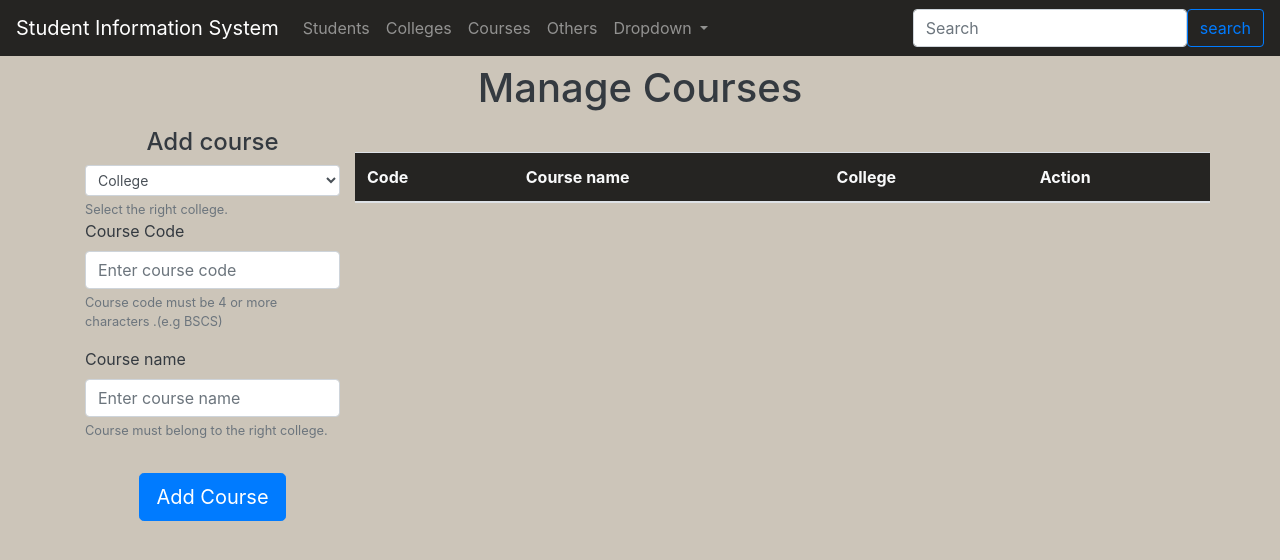
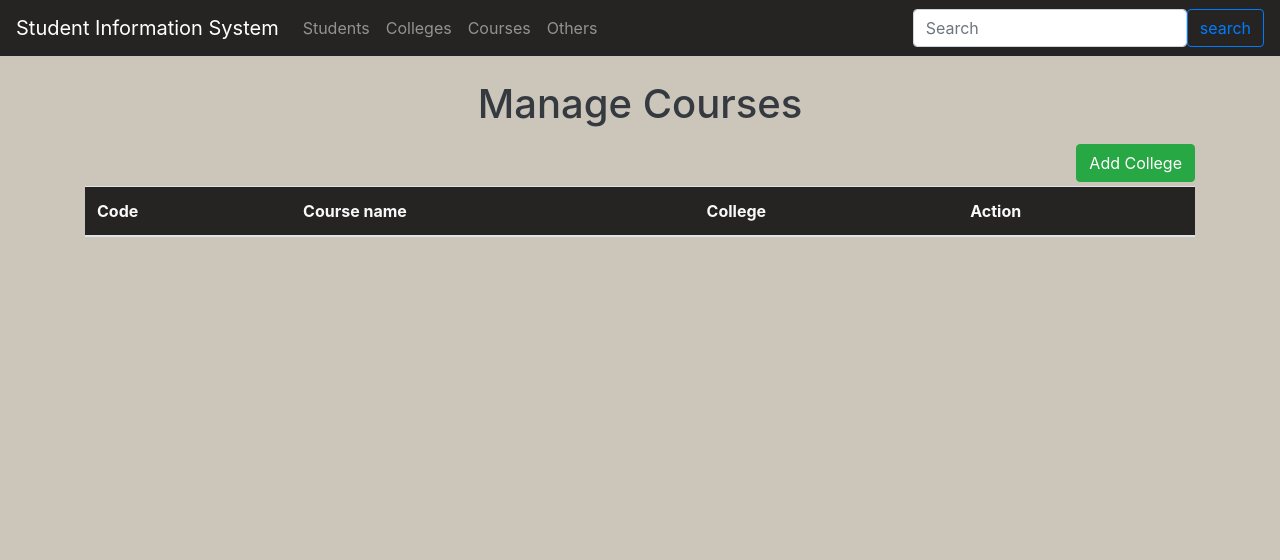
Before and after one commit to richardjamolodmagsalayjr/StudentInformationSystem-WebApplication-Python, a Flask app: page /course in a window 1280 px wide. Shown: the top 560 px of the page. Run offline with Flask 2, Linux system fonts and the light colour scheme; lists and menus that the app fills with data are empty; some libraries are stand-ins or nearby versions.

Commit message:
Redesign manage_student, manage_college and manage_course template and add modal in add forms.

```diff
--- a/ssis_website/templates/base_layout.html
+++ b/ssis_website/templates/base_layout.html
@@ -34,18 +34,6 @@
                   <a class="nav-link" href="/others">Others</a>
                 </li>
 
-                <li class="nav-item dropdown">
-                  <a class="nav-link dropdown-toggle" href="#" id="navbarDropdown" role="button" data-toggle="dropdown" aria-haspopup="true" aria-expanded="false">
-                    Dropdown
-                  </a>
-                  <div class="dropdown-menu" aria-labelledby="navbarDropdown">
-                    <a class="dropdown-item" href="#">Action</a>
-                    <a class="dropdown-item" href="#">Another action</a>
-                    <div class="dropdown-divider"></div>
-                    <a class="dropdown-item" href="#">Something else here</a>
-                  </div>
-                </li>
-
               </ul>
 
               <!-- search bar in the header -->
@@ -69,10 +57,11 @@
         <!-- this is an input form to add to course and a table in manage_course template-->
         {% block manage_course%} {% endblock %}
 
+
     <!-- Optional JavaScript -->
     <!-- jQuery first, then Popper.js, then Bootstrap JS -->
-    <script src="https://code.jquery.com/jquery-3.2.1.slim.min.js" integrity="sha384-KJ3o2DKtIkvYIK3UENzmM7KCkRr/rE9/Qpg6aAZGJwFDMVNA/GpGFF93hXpG5KkN" crossorigin="anonymous"></script>
-    <script src="https://cdnjs.cloudflare.com/ajax/libs/popper.js/1.12.9/umd/popper.min.js" integrity="sha384-ApNbgh9B+Y1QKtv3Rn7W3mgPxhU9K/ScQsAP7hUibX39j7fakFPskvXusvfa0b4Q" crossorigin="anonymous"></script>
-    <script src="https://maxcdn.bootstrapcdn.com/bootstrap/4.0.0/js/bootstrap.min.js" integrity="sha384-JZR6Spejh4U02d8jOt6vLEHfe/JQGiRRSQQxSfFWpi1MquVdAyjUar5+76PVCmYl" crossorigin="anonymous"></script>
-     </body>
+    <script src="https://cdn.jsdelivr.net/npm/bootstrap@5.0.2/dist/js/bootstrap.min.js" integrity="sha384-cVKIPhGWiC2Al4u+LWgxfKTRIcfu0JTxR+EQDz/bgldoEyl4H0zUF0QKbrJ0EcQF" crossorigin="anonymous"></script>
+    <script src="https://cdn.jsdelivr.net/npm/@popperjs/core@2.9.2/dist/umd/popper.min.js" integrity="sha384-IQsoLXl5PILFhosVNubq5LC7Qb9DXgDA9i+tQ8Zj3iwWAwPtgFTxbJ8NT4GN1R8p" crossorigin="anonymous"></script>
+    <script src="https://cdn.jsdelivr.net/npm/bootstrap@5.0.2/dist/js/bootstrap.bundle.min.js" integrity="sha384-MrcW6ZMFYlzcLA8Nl+NtUVF0sA7MsXsP1UyJoMp4YLEuNSfAP+JcXn/tWtIaxVXM" crossorigin="anonymous"></script>
+    </body>
 </head>
--- a/ssis_website/templates/manage_course.html
+++ b/ssis_website/templates/manage_course.html
@@ -1,18 +1,47 @@
 {% extends "base_layout.html"%}
 
 {% block manage_course%}
-<h1 class="text-center mt-2 mb-3">Manage Courses</h1>
+<h1 class="text-center mt-4 mb-3">Manage Courses</h1>
 
-<div class="container container-fluid">
-    <div class="row">
+<div class="container">
+    <!-- button trigger to show add course form modal-->
+    <div class="d-flex justify-content-end">
+        <button class="btn btn-success me-5" type="button" data-bs-toggle="modal" data-bs-target="#add-course-modal">
+            Add College
+        </button>
+    </div>
 
-        <!-- This is a form for adding a student to the database -->
-        <form class='col-3' p-1>
-            <h4 class="text-center"> Add course</h4>
-            <!--Id number entry -->
+    <table class="table mt-1 ms-5">
+        <thead class="text-light" style="background-color: #252422 ;">
+            <tr>
+            <th scope="col">Code</th>
+            <th scope="col">Course name</th>
+            <th scope="col">College</th>
+            <th scope="col">Action</th>
+            </tr>
+        </thead>
+        <tbody>
 
+        </tbody>
+    </table>
+</div>
+
+
+<!-- Modal -->
+<div class="modal fade" id="add-course-modal" tabindex="-1" aria-labelledby="add-course-label" aria-hidden="true">
+    <div class="modal-dialog modal-dialog-centered">
+      <div class="modal-content">
+        <div class="modal-header">
+          <h5 class="modal-title" id="add-college-label">Add Course</h5>
+          <button type="button" class="btn-close" data-bs-dismiss="modal" aria-label="Close"></button>
+        </div>
+        <div class="modal-body">
+           <!-- This is a form for adding a student to the database -->
+        <form>
+
+            <!--Course entry -->
             <div>
-                <select class="form-control form-control-sm col ms-1 me-2" id="college" name="college">
+                <select class="form-control col ms-1 me-2" id="college" name="college">
                     <option>College</option>
                 </select>
             </div>
@@ -32,29 +61,15 @@
                 <small id="course_name_help" class="form-text text-muted">Course must belong to the right college.</small>
             </div>
 
-           <!-- add course button -->
-            <div class="text-center">
-                <button type="submit" class="btn btn-primary btn-lg mt-3 ">Add Course</button>
-            </div>
-
         </form>
 
 
-    <!-- table of student records -->
-    <table class="col-9 table mt-4 ms-5">
-        <thead class="text-light" style="background-color: #252422 ;">
-          <tr>
-            <th scope="col">Code</th>
-            <th scope="col">Course name</th>
-            <th scope="col">College</th>
-            <th scope="col">Action</th>
-          </tr>
-        </thead>
-        <tbody>
-
-        </tbody>
-      </table>
+        </div>
+        <div class="modal-footer">
+          <button type="button" class="btn btn-secondary" data-bs-dismiss="modal">Close</button>
+          <button type="submit" class="btn btn-primary">Add Course</button>
+        </div>
+      </div>
     </div>
-
-</div>
+  </div>
 {% endblock%}
```
Also changed, not shown: ssis_website/templates/manage_college.html (+40 -29 lines), ssis_website/templates/manage_student.html (+48 -33 lines).
